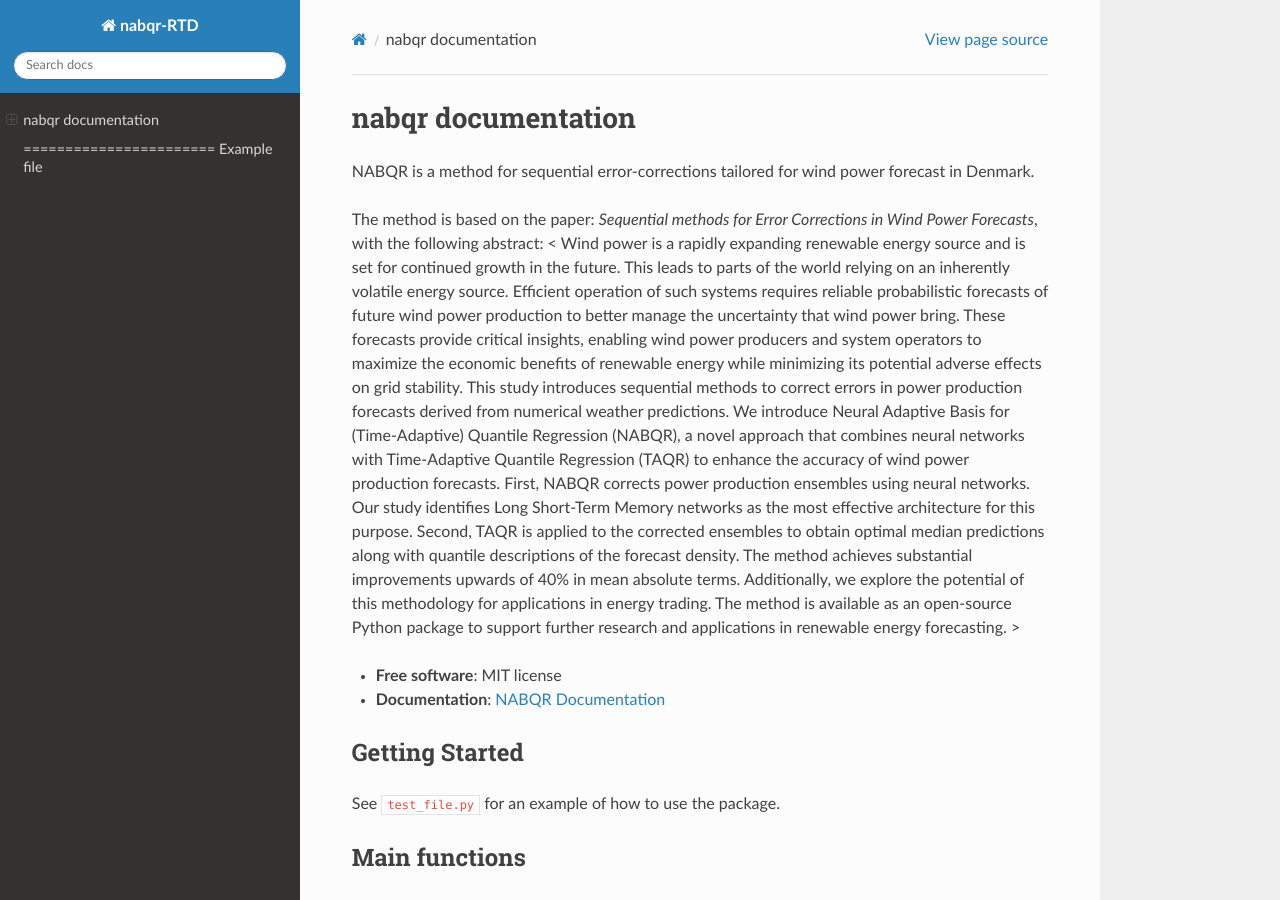
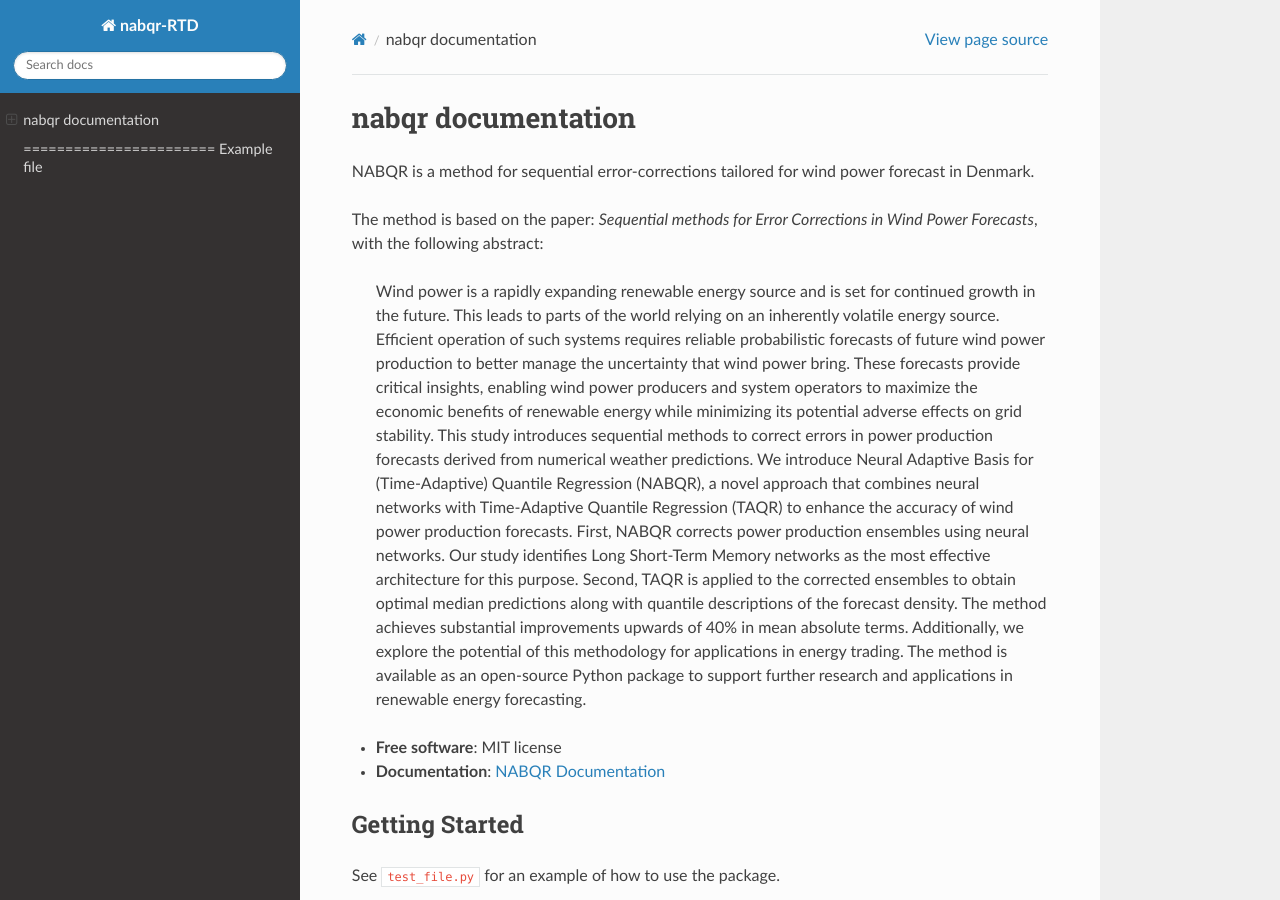
Before and after one commit to KasperSchlosser/nabqr, a Sphinx documentation site: the page built from source/index.md, in a window 1280 px wide and 900 px high. Built offline with Sphinx 7.4.7 and the Read the Docs theme 3.1.0, drawn with Linux system fonts in a browser that asks for light colours; some of the changed text lies outside the part shown.

Commit message:
update rtd

```diff
--- a/source/index.md
+++ b/source/index.md
@@ -13,15 +13,15 @@ nabqr documentation
 NABQR is a method for sequential error-corrections tailored for wind power forecast in Denmark.
 
 The method is based on the paper: *Sequential methods for Error Corrections in Wind Power Forecasts*, with the following abstract:
-< Wind power is a rapidly expanding renewable energy source and is set for continued growth in the future. This leads to parts of the world relying on an inherently volatile energy source.
-Efficient operation of such systems requires reliable probabilistic forecasts of future wind power production to better manage the uncertainty that wind power bring. These forecasts provide critical insights, enabling wind power producers and system operators to maximize the economic benefits of renewable energy while minimizing its potential adverse effects on grid stability.
-This study introduces sequential methods to correct errors in power production forecasts derived from numerical weather predictions.
-We introduce Neural Adaptive Basis for (Time-Adaptive) Quantile Regression (NABQR), a novel approach that combines neural networks with Time-Adaptive Quantile Regression (TAQR) to enhance the accuracy of wind power production forecasts.
-First, NABQR corrects power production ensembles using neural networks.
-Our study identifies Long Short-Term Memory networks as the most effective architecture for this purpose.
-Second, TAQR is applied to the corrected ensembles to obtain optimal median predictions along with quantile descriptions of the forecast density.
-The method achieves substantial improvements upwards of 40\% in mean absolute terms. Additionally, we explore the potential of this methodology for applications in energy trading.
-The method is available as an open-source Python package to support further research and applications in renewable energy forecasting. >
+> Wind power is a rapidly expanding renewable energy source and is set for continued growth in the future. This leads to parts of the world relying on an inherently volatile energy source.
+> Efficient operation of such systems requires reliable probabilistic forecasts of future wind power production to better manage the uncertainty that wind power bring. These forecasts provide critical insights, enabling wind power producers and system operators to maximize the economic benefits of renewable energy while minimizing its potential adverse effects on grid stability.
+> This study introduces sequential methods to correct errors in power production forecasts derived from numerical weather predictions.
+> We introduce Neural Adaptive Basis for (Time-Adaptive) Quantile Regression (NABQR), a novel approach that combines neural networks with Time-Adaptive Quantile Regression (TAQR) to enhance the accuracy of wind power production forecasts.
+> First, NABQR corrects power production ensembles using neural networks.
+> Our study identifies Long Short-Term Memory networks as the most effective architecture for this purpose.
+> Second, TAQR is applied to the corrected ensembles to obtain optimal median predictions along with quantile descriptions of the forecast density.
+> The method achieves substantial improvements upwards of 40% in mean absolute terms. Additionally, we explore the potential of this methodology for applications in energy trading.
+> The method is available as an open-source Python package to support further research and applications in renewable energy forecasting.
 
 
 - **Free software**: MIT license
```
Also changed, not shown: other parts of source/index.md (+0 -5 lines).
